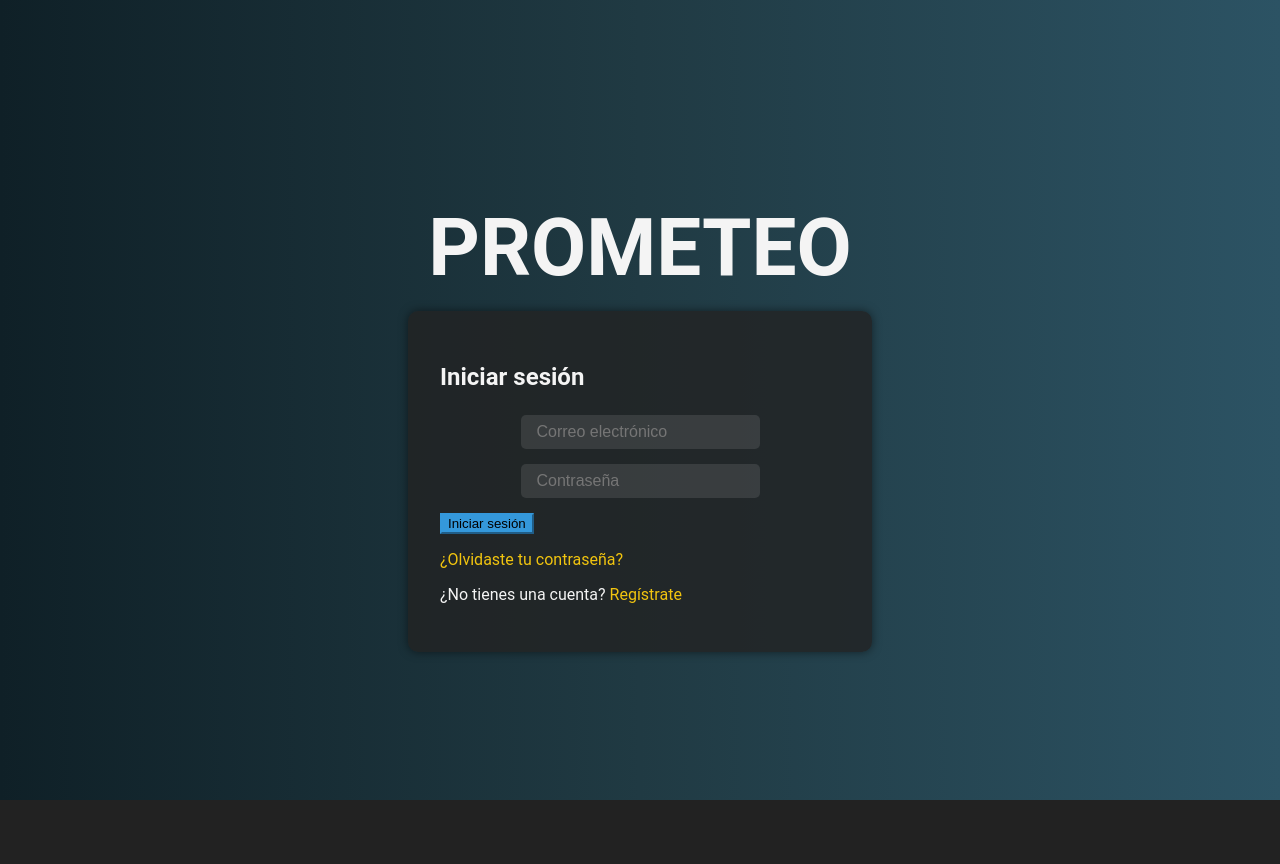
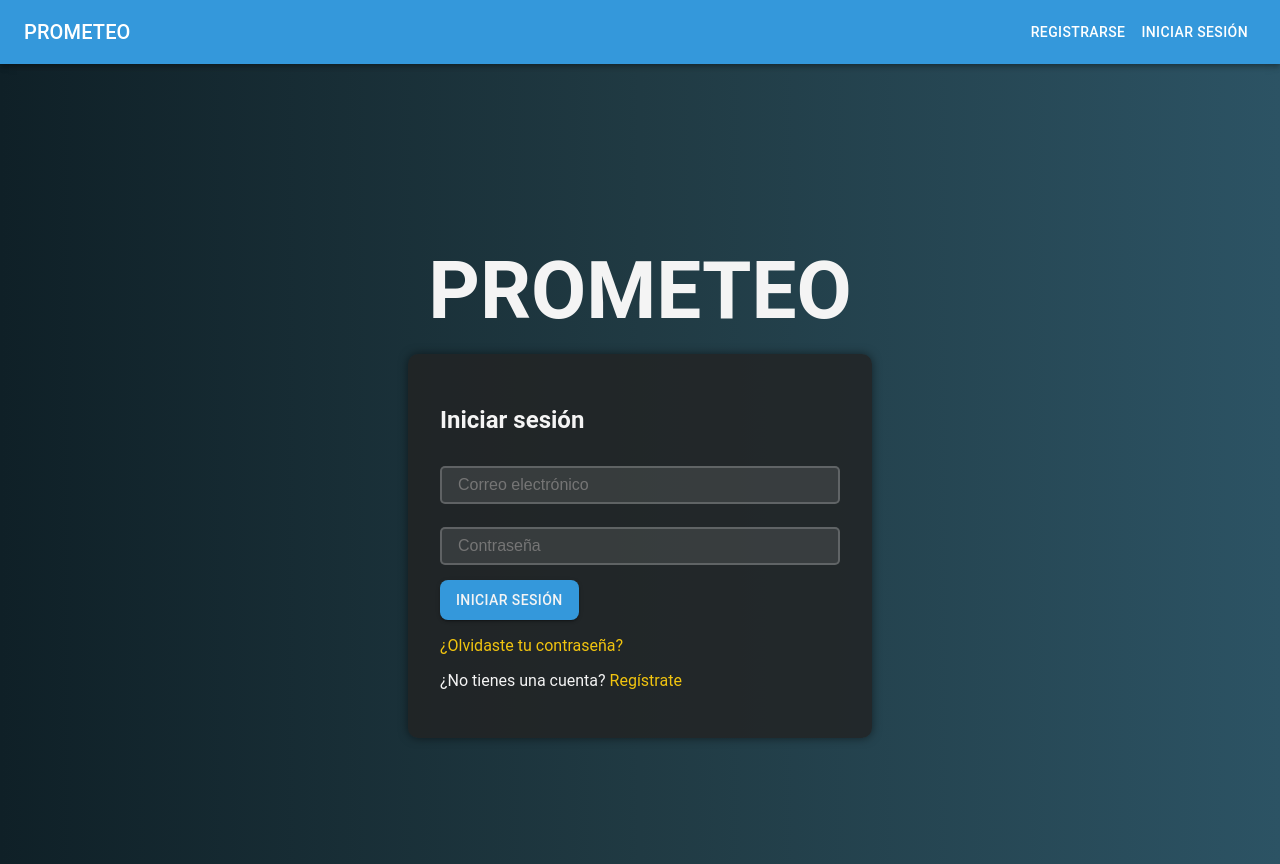
Before and after one commit to Elliotfrg25/prometeo, a React (Create React App) app: page / in a window 1280 px wide. Before the commit the page ends 800 px from the top, so only its background shows below. Built offline with nearby package versions, Linux system fonts and the light colour scheme.

Commit message:
Mejoras en la apariencia

```diff
--- a/package.json
+++ b/package.json
@@ -3,6 +3,10 @@
   "version": "0.1.0",
   "private": true,
   "dependencies": {
+    "@emotion/react": "^11.10.6",
+    "@emotion/styled": "^11.10.6",
+    "@mui/material": "^5.12.2",
+    "@mui/system": "^5.12.1",
     "@testing-library/user-event": "^13.5.0",
     "axios": "^1.3.6",
     "cors": "^2.8.5",
--- a/src/App.js
+++ b/src/App.js
@@ -1,29 +1,38 @@
-
-import { BrowserRouter as Router, Routes, Route } from 'react-router-dom';
-import SignIn from './components/SignIn';
-import SignUp from './components/SignUp';
-import Dashboard from './components/Dashboard';
-import ForgotPassword from './components/ForgotPassword';
-import { AuthProvider } from './components/AuthContext';
-import MoneyTransfer from './components/MoneyTransfer';
-import TransactionHistory from './components/TransactionHistory';
-import CryptoExchange from './components/CryptoExchange';
-import Settings from './components/Settings';
-
+import { BrowserRouter as Router, Routes, Route } from "react-router-dom";
+import SignIn from "./components/SignIn";
+import SignUp from "./components/SignUp";
+import Dashboard from "./components/Dashboard";
+import ForgotPassword from "./components/ForgotPassword";
+import { AuthProvider } from "./components/AuthContext";
+import MoneyTransfer from "./components/MoneyTransfer";
+import TransactionHistory from "./components/TransactionHistory";
+import CryptoExchange from "./components/CryptoExchange";
+import Settings from "./components/Settings";
+import PrivateRoute from "./components/PrivateRoute";
+import NavBar from "./components/NavBar";
 
 function App() {
   return (
     <Router>
       <AuthProvider>
+        <NavBar />
         <Routes>
           <Route path="/" element={<SignIn />} />
           <Route path="/signup" element={<SignUp />} />
-          <Route path="/dashboard" element={<Dashboard />} />
+          <Route path="/dashboard" element={<Dashboard />} >
+            <Route index element={<Dashboard />} />
+          </Route>
           <Route path="/forgot-password" element={<ForgotPassword />} />
-          <Route path="/transfer" element={<MoneyTransfer />} />
-          <Route path="/history" element={<TransactionHistory />} />
+          <Route path="/transfer" element={<MoneyTransfer />} >
+            <Route index element={<MoneyTransfer />} />
+          </Route>
+          <Route path="/history" element={<TransactionHistory />} >
+            <Route index element={<TransactionHistory />} />
+          </Route>
           <Route path="/crypto-exchange" element={<CryptoExchange />} />
-          <Route path="/settings" element={<Settings />} />
+          <Route path="/settings" element={<PrivateRoute />} >
+            <Route index element={<Settings />} />
+          </Route>
         </Routes>
       </AuthProvider>
     </Router>
--- /dev/null
+++ b/src/components/CustomButton/CustomButton.js
@@ -0,0 +1,21 @@
+// CustomButton.js
+import { styled, useTheme } from '@mui/system';
+import { Button } from '@mui/material';
+
+const CustomButton = (props) => {
+    const theme = useTheme();
+
+    const StyledButton = styled(Button)(({ theme }) => ({
+        backgroundColor: theme.palette.primary.main,
+        color: theme.palette.common.white,
+        '&:hover': {
+            backgroundColor: theme.palette.primary.dark,
+        },
+        borderRadius: '8px',
+        padding: '8px 16px',
+    }));
+
+    return <StyledButton {...props} />;
+};
+
+export default CustomButton;
--- /dev/null
+++ b/src/components/NavBar.js
@@ -0,0 +1,54 @@
+import React, { useContext } from "react";
+import { useNavigate } from "react-router-dom";
+import { AppBar, Toolbar, Typography, Button } from "@mui/material";
+import { styled } from "@mui/system";
+import { useAuth } from "./AuthContext";
+
+const StyledToolbar = styled(Toolbar)({
+    justifyContent: "space-between",
+});
+
+const NavBar = () => {
+    const navigate = useNavigate();
+    const { currentUser, logout } = useAuth();
+
+    const handleLogout = async () => {
+        try {
+            await logout();
+            navigate("/");
+        } catch (error) {
+            console.error("Error al cerrar sesión:", error);
+        }
+    };
+
+    return (
+        <AppBar position="static">
+            <StyledToolbar>
+                <Typography variant="h6" sx={{ flexGrow: 1 }}>
+                    PROMETEO
+                </Typography>
+                {currentUser ? (
+                    <>
+                        <Button color="inherit" onClick={() => navigate("/dashboard")}>
+                            Dashboard
+                        </Button>
+                        <Button color="inherit" onClick={handleLogout}>
+                            Cerrar sesión
+                        </Button>
+                    </>
+                ) : (
+                    <>
+                        <Button color="inherit" onClick={() => navigate("/signup")}>
+                            Registrarse
+                        </Button>
+                        <Button color="inherit" onClick={() => navigate("/")}>
+                            Iniciar sesión
+                        </Button>
+                    </>
+                )}
+            </StyledToolbar>
+        </AppBar>
+    );
+};
+
+export default NavBar;
--- a/src/components/PrivateRoute.js
+++ b/src/components/PrivateRoute.js
@@ -1,12 +1,12 @@
 import React from "react";
-import { Route, Navigate } from "react-router-dom";
+import { Outlet, Navigate } from "react-router-dom";
 import { useAuth } from "./AuthContext";
 
-const PrivateRoute = ({ element, ...rest }) => {
+const PrivateRoute = () => {
     const { currentUser } = useAuth();
 
     return currentUser ? (
-        <Route element={element} {...rest} />
+        <Outlet />
     ) : (
         <Navigate to="/signin" replace />
     );
--- a/src/components/SignIn.js
+++ b/src/components/SignIn.js
@@ -2,6 +2,7 @@ import React from 'react';
 import { Link } from 'react-router-dom';
 import '../styles/SignIn.css';
 import { useAuth } from "./AuthContext";
+import CustomButton from './CustomButton/CustomButton';
 
 const SignIn = () => {
     const { signIn } = useAuth();
@@ -42,9 +43,9 @@ const SignIn = () => {
                             required
                         />
                     </div>
-                    <button type="submit" className="btn btn-primary">
+                    <CustomButton variant="contained" type="submit">
                         Iniciar sesión
-                    </button>
+                    </CustomButton>
                 </form>
                 <p className="forgot-password">
                     <Link to="/forgot-password">¿Olvidaste tu contraseña?</Link>
--- a/src/index.js
+++ b/src/index.js
@@ -3,11 +3,26 @@ import ReactDOM from 'react-dom/client';
 import './index.css';
 import App from './App';
 import reportWebVitals from './reportWebVitals';
+import { ThemeProvider, createTheme } from '@mui/material/styles';
+
+const theme = createTheme({
+  palette: {
+    primary: {
+      main: '#3498db',
+      dark: '#2ecc71',
+    },
+    common: {
+      white: '#f4f4f4',
+    },
+  },
+});
 
 const root = ReactDOM.createRoot(document.getElementById('root'));
 root.render(
   <React.StrictMode>
-    <App />
+    <ThemeProvider theme={theme}>
+      <App />
+    </ThemeProvider>
   </React.StrictMode>
 );
 
--- a/src/styles/CryptoExchange.css
+++ b/src/styles/CryptoExchange.css
@@ -1,23 +1,101 @@
 /* src/styles/CryptoExchange.css */
 @import './SignIn.css';
 
+.container {
+    display: flex;
+    justify-content: center;
+    align-items: center;
+    min-height: 100vh;
+    background-color: var(--color-background);
+}
+
 .crypto-exchange {
-    background-color: rgba(34, 34, 34, 0.8);
+    background-color: rgba(50, 50, 50, 0.9);
     padding: 2rem;
     border-radius: 10px;
     box-shadow: 0 0 10px rgba(0, 0, 0, 0.5);
     width: 80%;
     max-width: 450px;
+    margin: 0 auto;
     position: relative;
     z-index: 10;
+}
+
+.title {
+    text-align: center;
+    color: var(--color-text);
+    font-size: 2rem;
+    margin-bottom: 2rem;
 }
 
 .crypto-exchange h2 {
     margin-bottom: 1.5rem;
     color: var(--color-text);
+    text-align: center;
 }
 
 .crypto-exchange p {
     margin-bottom: 1.5rem;
     color: var(--color-text);
+    text-align: center;
+    font-weight: bold;
 }
+
+.crypto-exchange .form-group input,
+.crypto-exchange .form-group select {
+    background-color: rgba(255, 255, 255, 0.2);
+    color: var(--color-text);
+    border: 1px solid rgba(255, 255, 255, 0.4);
+    transition: border-color 0.3s ease-in-out;
+}
+
+.crypto-exchange .form-group input:focus,
+.crypto-exchange .form-group select:focus {
+    border-color: var(--color-accent);
+}
+
+/* Añade esto para personalizar el estilo del botón de acción */
+.crypto-exchange button {
+    background-color: var(--color-accent);
+    color: var(--color-text);
+    border: none;
+    padding: 0.5rem 1rem;
+    border-radius: 5px;
+    font-size: 1rem;
+    cursor: pointer;
+    transition: background-color 0.3s ease-in-out;
+}
+
+.crypto-exchange button:hover {
+    background-color: var(--color-secondary);
+}
+
+.form-group {
+    margin-bottom: 1.5rem;
+    display: flex;
+    flex-direction: column;
+}
+
+.form-control {
+    margin-top: 0.5rem;
+    background-color: rgba(255, 255, 255, 0.3);
+    color: var(--color-text);
+    border: 2px solid rgba(255, 255, 255, 0.5);
+}
+
+button {
+    margin-top: 1rem;
+    align-self: center;
+    background-color: var(--color-accent);
+    color: var(--color-text);
+    border: none;
+    padding: 0.5rem 1rem;
+    border-radius: 5px;
+    font-weight: bold;
+    cursor: pointer;
+    transition: background-color 0.3s;
+}
+
+button:hover {
+    background-color: var(--color-accent-hover);
+}
--- a/src/styles/SignIn.css
+++ b/src/styles/SignIn.css
@@ -11,11 +11,12 @@ body {
     background-color: var(--color-bg);
     color: var(--color-text);
     font-family: 'Roboto', sans-serif;
+    margin: 0;
+    /* Añade esto para eliminar el margen predeterminado del navegador */
 }
 
 .container {
     position: relative;
-    /* Cambia 'fixed' a 'relative' */
     display: flex;
     flex-direction: column;
     justify-content: center;
@@ -56,18 +57,13 @@ body {
     margin-top: 15px;
     text-align: center;
     display: flex;
-    /* Añade display flex */
     justify-content: center;
-    /* Añade justificación al centro */
     flex-wrap: wrap;
-    /* Añade wrap para mantener los elementos dentro del contenedor */
 }
 
 .signin-options li {
     list-style-type: none;
-    /* Remueve viñetas de la lista */
     padding: 5px 10px;
-    /* Añade algo de padding */
 }
 
 .signup-separator {
@@ -124,7 +120,6 @@ body {
     height: 100vh;
 }
 
-/* Regla agregada para el aspecto de la etiqueta input */
 input {
     outline: none;
     border: none;
@@ -136,7 +131,5 @@ input {
 .title {
     font-size: 5rem;
     margin-bottom: 1rem;
-    /* Agrega un margen inferior para separar el título del formulario */
     z-index: 2;
-    /* Asegura que el título esté por encima del formulario */
 }
```
Also changed, not shown: src/components/CryptoExchange.js (+23 -18 lines), 1 other file (tests, documents, lock files or other folders).
